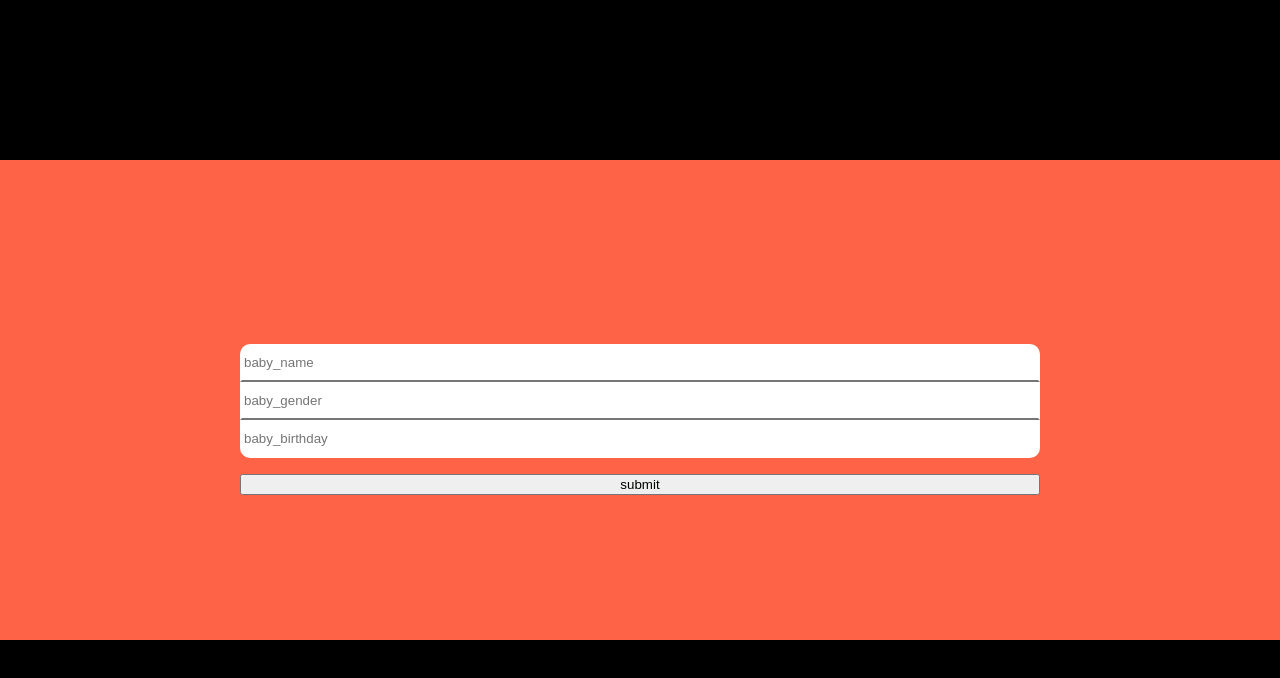
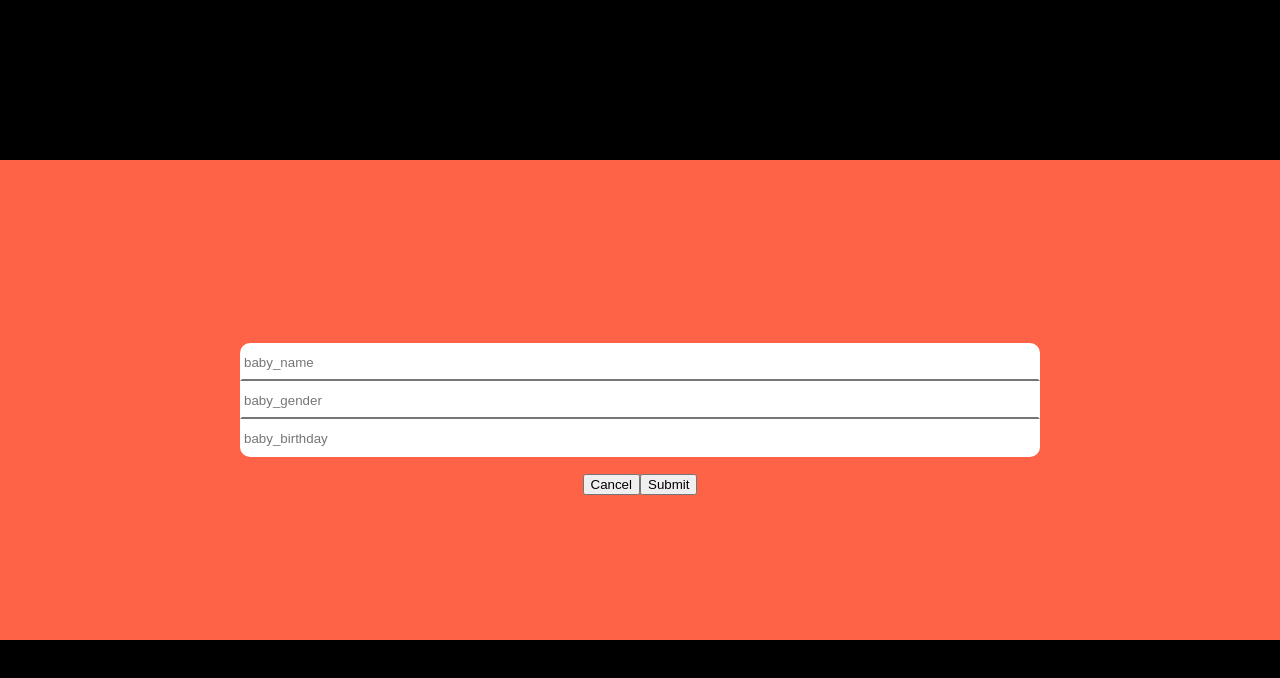
Before and after one commit to Kennethz374/PERN-with-JWT, a React (Create React App) app in the folder client/: page / in a window 1280 px wide. Shown: the top 678 px of the page. Built offline with nearby package versions, Linux system fonts and the light colour scheme; no server answers.

Commit message:
add more css for modal, make modal absolute position

```diff
--- a/client/src/Context.js
+++ b/client/src/Context.js
@@ -95,6 +95,35 @@ export const AppProvider = ({ children }) => {
 		}
 	};
 
+	const onSubmitBabyFrom = async (
+		e,
+		url,
+		baby_name,
+		baby_gender,
+		baby_birthday,
+		baby_owner_id
+	) => {
+		e.preventDefault();
+
+		const body = { baby_name, baby_gender, baby_birthday, baby_owner_id };
+		try {
+			const response = await fetch(url, {
+				method: "POST",
+				headers: { "Content-Type": "application/json" },
+				body: JSON.stringify(body),
+			});
+			const parseRes = await response.json();
+			console.log(parseRes);
+			// if (parseRes.token) {
+			// 	// localStorage.setItem("token", parseRes.token);
+			// 	// handleAuth(true);
+			// 	return;
+			// }
+		} catch (err) {
+			console.error(err.message);
+		}
+	};
+
 	const getInfoFromDashboard = async () => {
 		try {
 			const response = await fetch(dashboardUrl, {
--- a/client/src/components/AddingModal.js
+++ b/client/src/components/AddingModal.js
@@ -45,7 +45,10 @@ const AddingModal = () => {
 						className="modal_baby_birthday"
 					/>
 
-					<button>submit</button>
+					<div className="modal_footer">
+						<button>Cancel</button>
+						<button>Submit</button>
+					</div>
 				</form>
 			</div>
 		</div>
--- a/client/src/css/AddingModal.css
+++ b/client/src/css/AddingModal.css
@@ -14,6 +14,8 @@
   -webkit-box-pack: center;
       -ms-flex-pack: center;
           justify-content: center;
+  position: absolute;
+  width: 100vw;
 }
 
 .modal-container .form-center {
--- a/client/src/scss/AddingModal.scss
+++ b/client/src/scss/AddingModal.scss
@@ -6,6 +6,8 @@
 	display: flex;
 	flex-direction: column;
 	justify-content: center;
+	position: absolute;
+	width: 100vw;
 
 	.form-center {
 		display: flex;
```
Also changed, not shown: 1 other file (tests, documents, lock files or other folders).
